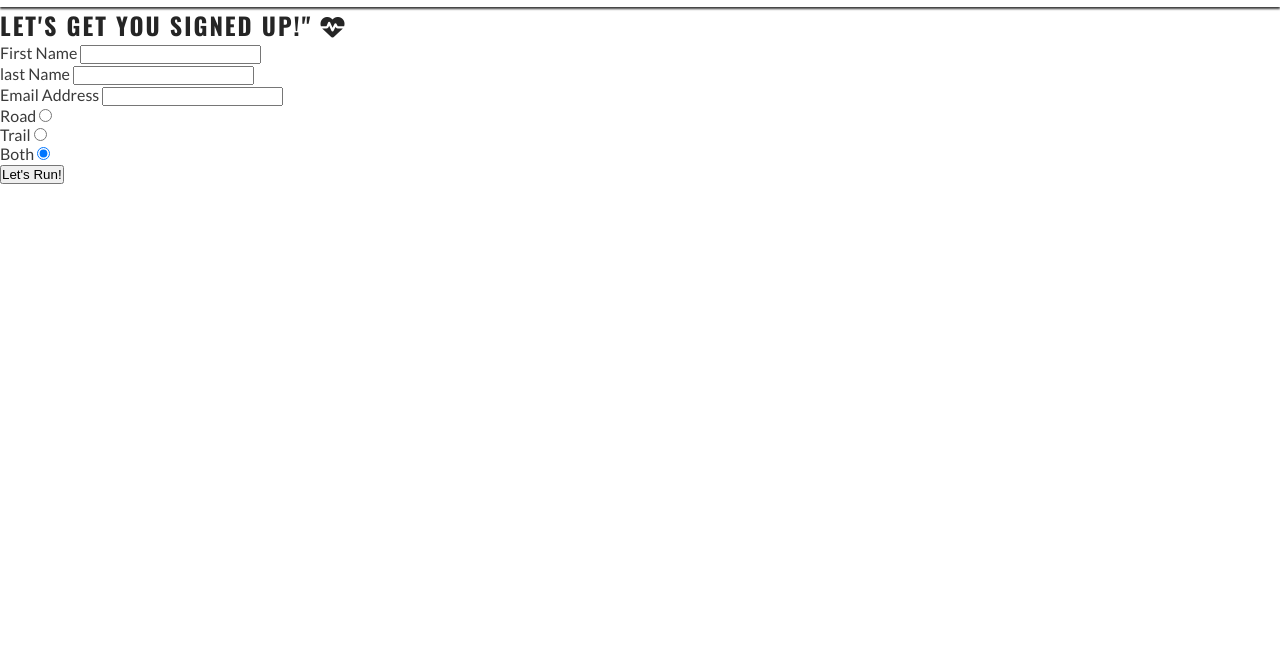
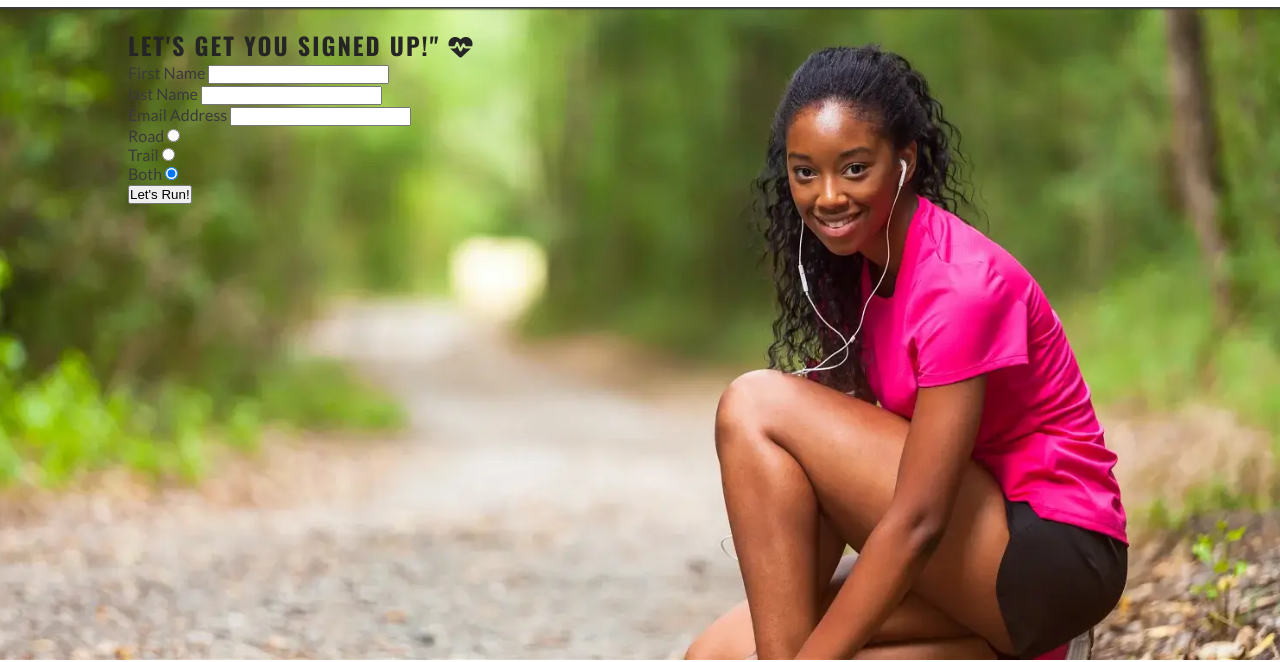
Before and after one commit to Saeed-L5/love-running, a plain HTML site: page signup.html in a window 1280 px wide. Shown: the part 72-734 px from the top of the page. Drawn offline with nearby package versions, Linux system fonts and the light colour scheme.

Commit message:
Add image to signup bg

```diff
--- a/assets/css/style.css
+++ b/assets/css/style.css
@@ -89,7 +89,11 @@ main{
 
     /* Make main element take up any surplus to push footer down*/
     flex: 1 0 auto;
+    /* Add margin at the top to prevent content from being covered by the header */
     margin-top: 47px;
+    /* Enable flex properties for child elements */
+    display: flex;
+    flex-direction: column;
 }
 
 /* Hero section */
@@ -184,7 +188,14 @@ hr {
 #photos {
     line-height: 0;
 }
-
+/* signup */
+#signup {
+    background-image: url(../images/signup-image.webp);
+    background-size: cover;
+    background-position: 75%;
+    flex-grow: 1;
+    padding: 20PX 10% 0 10%;
+}
 
 
 /*Footer*/
```
Also changed, not shown: signup.html (+1 -0 lines), assets/images/signup-image.webp (added).
